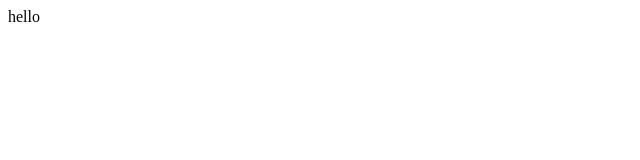
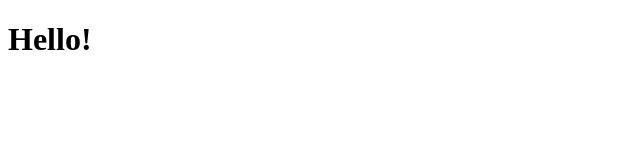
Before and after one commit to Haneen-Ahmed-Beram/tasklab1, a plain HTML site: page index.html in a window 1280 px wide. Shown: the whole page, without its empty margins (0-640 px from the left). Drawn offline with Linux system fonts and the light colour scheme.

Commit message:
modified

```diff
--- a/index.html
+++ b/index.html
@@ -1 +1,11 @@
-<p>hello</p>
+<!DOCTYPE html>
+<html lang="en">
+<head>
+    <meta charset="UTF-8">
+    <meta name="viewport" content="width=device-width, initial-scale=1.0">
+    <title>Document</title>
+</head>
+<body>
+    <h1>Hello!</h1>
+</body>
+</html>
```
